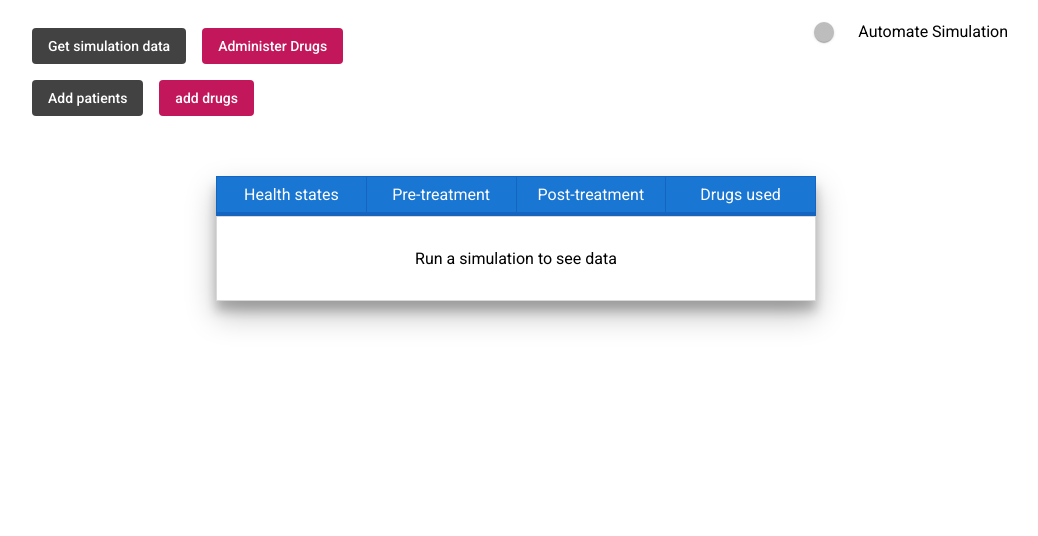
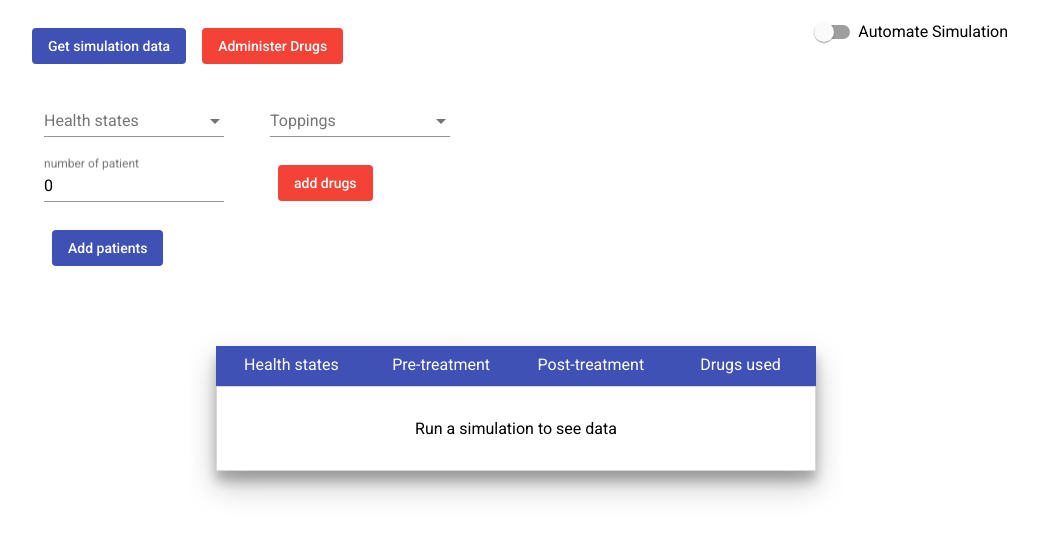
Before and after one commit to HassenBF/Hospital-sim, an Angular app in the folder hospital-fe/: page /main-dashboard in a window 1280 px wide. Shown: the top 536 px of the page, without its empty margins (124-1162 px from the left). Built offline with nearby package versions, Linux system fonts and the light colour scheme.

Commit message:
ui fixes

```diff
--- a/hospital-fe/angular.json
+++ b/hospital-fe/angular.json
@@ -28,7 +28,7 @@
               "src/assets"
             ],
             "styles": [
-              "./node_modules/@angular/material/prebuilt-themes/pink-bluegrey.css",
+              "./node_modules/@angular/material/prebuilt-themes/indigo-pink.css",
               "src/styles.scss"
             ],
             "scripts": []
@@ -94,7 +94,7 @@
               "src/assets"
             ],
             "styles": [
-              "./node_modules/@angular/material/prebuilt-themes/pink-bluegrey.css",
+              "./node_modules/@angular/material/prebuilt-themes/indigo-pink.css",
               "src/styles.scss"
             ],
             "scripts": []
--- a/hospital-fe/src/app/core/full-names.const.ts
+++ b/hospital-fe/src/app/core/full-names.const.ts
@@ -17,3 +17,7 @@ export const AVAILABLE_DRUGS = {
 export const AVAILABLE_DRUGS_LIST = [
   'I','P','As','An'
 ];
+
+export const AVAILABLE_HEALTH_STATES_LIST= [
+  'X','T','F','D','H'
+];
--- a/hospital-fe/src/app/features/simulator/components/control-panel/control-panel.component.html
+++ b/hospital-fe/src/app/features/simulator/components/control-panel/control-panel.component.html
@@ -1,26 +1,45 @@
 <div class="control-panel-container" [formGroup]=controlPanelForm>
   <div class="button-group">
-    <button [disabled]="matSlideToggle.checked" class="control-button" color="secondary" mat-flat-button (click)="getSimulationData()"> Get simulation data</button>
-    <button [disabled]="matSlideToggle.checked"  class="control-button" color="primary" mat-flat-button (click)="startSimulation()"> Administer Drugs</button>
+    <button [disabled]="matSlideToggle.checked" class="control-button" color="primary" mat-flat-button
+            (click)="getSimulationData()"> Get simulation data
+    </button>
+    <button [disabled]="matSlideToggle.checked" class="control-button" color="warn" mat-flat-button
+            (click)="startSimulation()"> Administer Drugs
+    </button>
   </div>
-  <mat-slide-toggle #matSlideToggle color="primary" formControlName='autoSimulationSwitch'> Automate Simulation</mat-slide-toggle>
+  <mat-slide-toggle #matSlideToggle color="primary" formControlName='autoSimulationSwitch'> Automate Simulation
+  </mat-slide-toggle>
   <div class="button-group">
-<!--    <mat-form-field>-->
-<!--      <mat-label>Favorite food</mat-label>-->
-<!--      <mat-select>-->
-<!--        <mat-option *ngFor="let food of foods" [value]="food.value">-->
-<!--          {{food.viewValue}}-->
-<!--        </mat-option>-->
-<!--      </mat-select>-->
-<!--    </mat-form-field>-->
-    <button class="control-button" color="secondary" mat-flat-button (click)="getSimulationData()"> Add patients</button>
 
-<!--    <mat-form-field>-->
-<!--      <mat-label>Toppings</mat-label>-->
-<!--      <mat-select formControlName="drug" multiple>-->
-<!--        <mat-option *ngFor="let drug of drugList" [value]="drug">{{drug}}</mat-option>-->
-<!--      </mat-select>-->
-<!--    </mat-form-field>-->
-    <button class="control-button" color="primary" mat-flat-button (click)="startSimulation()"> add drugs</button>
+
+    <!--    </mat-form-field>-->
+    <div class="control-panel-container">
+      <div class="button-group">
+        <mat-form-field>
+          <mat-label>Health states</mat-label>
+          <mat-select formControlName="healthState">
+            <mat-option *ngFor="let state of healthStatesList" [value]="state">{{fullHealthStateNames[state]}}</mat-option>
+          </mat-select>
+        </mat-form-field>
+
+        <mat-form-field class="example-full-width">
+          <mat-label>number of patient</mat-label>
+          <input matInput placeholder="0" formControlName="nbOfPatients">
+        </mat-form-field>
+
+        <button class="control-button" color="primary" mat-flat-button (click)="addPatients()"> Add patients
+        </button>
+      </div>
+
+      <div class="button-group">
+        <mat-form-field>
+          <mat-label>Toppings</mat-label>
+          <mat-select formControlName="drugs" multiple>
+            <mat-option *ngFor="let drug of drugList" [value]="drug">{{fullDrugNames[drug]}}</mat-option>
+          </mat-select>
+        </mat-form-field>
+        <button class="control-button" color="warn" mat-flat-button (click)="addDrugs()"> add drugs</button>
+      </div>
+    </div>
   </div>
 </div>
--- a/hospital-fe/src/app/features/simulator/components/control-panel/control-panel.component.scss
+++ b/hospital-fe/src/app/features/simulator/components/control-panel/control-panel.component.scss
@@ -1,3 +1,7 @@
+$disabled-primary: #c2185b87;
+$disabled-secondary: #a0a0a0;
+$disabled-text: #d9d9d9;
+$row-bg: #f4f2f1;
 
 
 .control-panel-container {
@@ -13,9 +17,7 @@
 }
 
 ::ng-deep{
-  div.mat-slide-toggle-bar {
-    background-color: grey;
-  }
+
 }
 
 .control-button{
--- a/hospital-fe/src/app/features/simulator/components/control-panel/control-panel.component.ts
+++ b/hospital-fe/src/app/features/simulator/components/control-panel/control-panel.component.ts
@@ -3,7 +3,12 @@ import {interval, Subscription} from 'rxjs';
 import {environment} from '../../../../../environments/environment';
 import {filter} from 'rxjs/operators';
 import {FormBuilder, FormGroup} from '@angular/forms';
-import {AVAILABLE_DRUGS_LIST} from '../../../../core/full-names.const';
+import {
+  AVAILABLE_DRUGS,
+  AVAILABLE_DRUGS_LIST,
+  AVAILABLE_HEALTH_STATES_LIST,
+  HEALTH_STATES
+} from '../../../../core/full-names.const';
 
 @Component({
   selector: 'app-control-panel',
@@ -15,10 +20,14 @@ export class ControlPanelComponent implements OnInit, OnDestroy {
   @Output() getDrugsAndPatients = new EventEmitter();
   @Output() administerDrugs = new EventEmitter();
   @Output() toggleAutoSimulation = new EventEmitter();
+  @Output() manuallyAddPatients = new EventEmitter();
   controlPanelForm: FormGroup;
   autoRefreshInterval = environment.autoRefreshInterval;
   autoSimToggleSubscription: Subscription;
   drugList = AVAILABLE_DRUGS_LIST;
+  healthStatesList = AVAILABLE_HEALTH_STATES_LIST;
+  fullHealthStateNames = HEALTH_STATES;
+  fullDrugNames = AVAILABLE_DRUGS;
 
 
   constructor(private fb: FormBuilder) {
@@ -36,8 +45,21 @@ export class ControlPanelComponent implements OnInit, OnDestroy {
   buildForm() {
     this.controlPanelForm = this.fb.group({
       autoSimulationSwitch: false,
-      drug: ''
+      drugs: '',
+      healthState:'',
+      nbOfPatients:0
     });
+  }
+
+
+  public addDrugs(){
+    console.log(this.controlPanelForm.value);
+  }
+
+  public addPatients(){
+    const patients = {[this.controlPanelForm.value.healthState] : this.controlPanelForm.value.nbOfPatients};
+    console.log(patients);
+    this.manuallyAddPatients.emit(patients);
   }
 
   public getSimulationData(): void {
--- a/hospital-fe/src/app/features/simulator/components/simulations-history/simulations-history.component.scss
+++ b/hospital-fe/src/app/features/simulator/components/simulations-history/simulations-history.component.scss
@@ -1,5 +1,5 @@
-$table-header: #1976D2;
-$table-header-border: #1565C0;
+$table-header: #3f51b5;
+$table-header-border: #3f51b5;
 $table-border: #d9d9d9;
 $row-bg: #f4f2f1;
 
--- a/hospital-fe/src/app/features/simulator/containers/main-dashboard/main-dashboard.component.html
+++ b/hospital-fe/src/app/features/simulator/containers/main-dashboard/main-dashboard.component.html
@@ -1,7 +1,8 @@
 <div class="main-dashboard-container">
   <app-control-panel (getDrugsAndPatients)="getSimulationData()"
                      (administerDrugs)="runSimulation()"
-                     (toggleAutoSimulation)="getSimulationData($event)">
+                     (toggleAutoSimulation)="getSimulationData($event)"
+                     (manuallyAddPatients)="manualPatientAdd($event)">
   </app-control-panel>
 
   <app-simulations-history [simulationHistory]="simulationHistory"></app-simulations-history>
--- a/hospital-fe/src/app/features/simulator/containers/main-dashboard/main-dashboard.component.ts
+++ b/hospital-fe/src/app/features/simulator/containers/main-dashboard/main-dashboard.component.ts
@@ -19,6 +19,7 @@ export class MainDashboardComponent implements OnInit {
   private postTreatmentPatients: PatientsRegister = {};
   private usedDrugs: Drug[] = [];
   private simulationHistory = [];
+  private manualUserInputOngoing =  false;
 
   constructor(private simulationService: SimulationDataService,
               private historyService:HistoryService) {}
@@ -37,6 +38,22 @@ export class MainDashboardComponent implements OnInit {
       .pipe(
         map((drugsString) => drugsString.split(this.listSeparator) as Drug[])
       );
+  }
+
+  public manualPatientAdd(patients : PatientsRegister){
+    if (!this.manualUserInputOngoing) {
+      this.simulationHistory
+        .push(this.historyService.parseSimulationDataIntoTable(patients, this.postTreatmentPatients, this.usedDrugs));
+    }
+
+    if (this.manualUserInputOngoing){
+      this.simulationHistory[this.simulationHistory.length - 1] =
+        this.historyService.parseSimulationDataIntoTable(patients, this.postTreatmentPatients, this.usedDrugs);
+    }
+    this.manualUserInputOngoing= true;
+    console.log("dashboard", patients);
+
+    return this.preTreatmentPatients
   }
 
   public getSimulationData(isAutoSimulationActivated?: boolean) {
@@ -58,6 +75,7 @@ export class MainDashboardComponent implements OnInit {
     });
   }
   public runSimulation(): void {
+    this.manualUserInputOngoing = false;
     const quarantine = new Quarantine(this.preTreatmentPatients);
     quarantine.setDrugs(this.usedDrugs);
     quarantine.wait40Days();
--- a/hospital-fe/src/app/features/simulator/simulator.module.ts
+++ b/hospital-fe/src/app/features/simulator/simulator.module.ts
@@ -9,6 +9,7 @@ import {MatButtonModule} from '@angular/material/button';
 import {ReactiveFormsModule} from '@angular/forms';
 import {MatTableModule} from '@angular/material/table';
 import {MatSelectModule} from "@angular/material/select";
+import {MatInputModule} from "@angular/material/input";
 
 const routes: Routes = [
   {
@@ -26,6 +27,7 @@ const routes: Routes = [
     ReactiveFormsModule,
     MatTableModule,
     MatSelectModule,
+    MatInputModule,
   ],
   declarations: [
     MainDashboardComponent,
--- a/hospital-fe/src/main.ts
+++ b/hospital-fe/src/main.ts
@@ -1,4 +1,3 @@
-import 'hammerjs';
 import { enableProdMode } from '@angular/core';
 import { platformBrowserDynamic } from '@angular/platform-browser-dynamic';
 
--- a/hospital-fe/src/styles.scss
+++ b/hospital-fe/src/styles.scss
@@ -2,3 +2,6 @@
 
 html, body { height: 100%; }
 body { margin: 0; font-family: Roboto, "Helvetica Neue", sans-serif; }
+
+html, body { height: 100%; }
+body { margin: 0; font-family: Roboto, "Helvetica Neue", sans-serif; }
```
Also changed, not shown: 1 other file (tests, documents, lock files or other folders).
